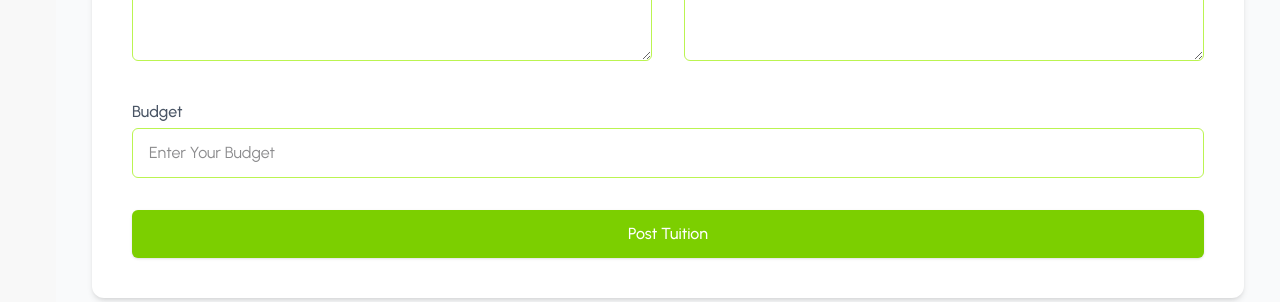
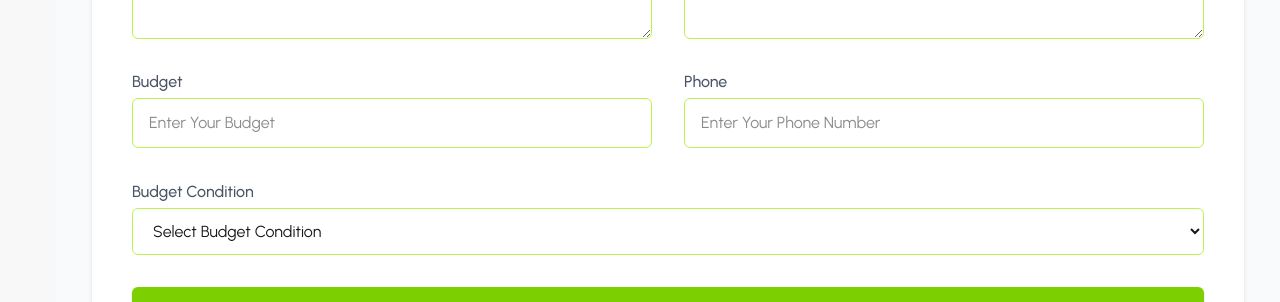
Before and after one commit to imtiaz8936/Tuition-Manager-BD-Client, a React (Vite) app: page /dashboard/post-tuition in a window 1280 px wide. Shown: the part 489-791 px from the top of the page. Built offline with nearby package versions, Linux system fonts and the light colour scheme; no server answers; sample sign-in values are in the browser's storage.

Commit message:
tuition creation form updated

```diff
--- a/src/pages/createTuition/CreateTuition.jsx
+++ b/src/pages/createTuition/CreateTuition.jsx
@@ -152,6 +152,30 @@ const CreateTuition = () => {
                 {errors.description.message}
               </p>
             )}
+
+            <div className="space-y-2 mt-4">
+              <label
+                htmlFor="budget"
+                className="block text-gray-600 font-medium mb-1"
+              >
+                Budget
+              </label>
+              <input
+                id="budget"
+                type="text"
+                placeholder="Enter Your Budget"
+                className="w-full px-4 py-3 border border-lime-300 rounded-md focus:outline-lime-500"
+                {...register("budget", {
+                  required: "Budget is required",
+                  min: { value: 0, message: "Budget must be positive" },
+                })}
+              />
+              {errors.budget && (
+                <p className="text-xs text-red-500 mt-1">
+                  {errors.budget.message}
+                </p>
+              )}
+            </div>
           </div>
 
           <div className="space-y-2">
@@ -172,32 +196,68 @@ const CreateTuition = () => {
                 {errors.location.message}
               </p>
             )}
+
+            <div className="space-y-2 mt-4">
+              <label
+                htmlFor="phone"
+                className="block text-gray-600 font-medium mb-1"
+              >
+                Phone
+              </label>
+              <input
+                id="phone"
+                type="text"
+                placeholder="Enter Your Phone Number"
+                className="w-full px-4 py-3 border border-lime-300 rounded-md focus:outline-lime-500"
+                {...register("phone", {
+                  required: "Phone is required",
+                  minLength: {
+                    value: 11,
+                    message: "Phone number cannot less than 11 digits",
+                  },
+                  maxLength: {
+                    value: 11,
+                    message: "Phone number cannot more than 11 digits",
+                  },
+                })}
+              />
+              {errors.phone && (
+                <p className="text-xs text-red-500 mt-1">
+                  {errors.phone.message}
+                </p>
+              )}
+            </div>
           </div>
+        </div>
 
-          {/* Row 3: Budget spans both columns so it doesn't break vertical rhythm */}
-          <div className="lg:col-span-2 space-y-2">
-            <label
-              htmlFor="budget"
-              className="block text-gray-600 font-medium mb-1"
-            >
-              Budget
-            </label>
-            <input
-              id="budget"
-              type="text"
-              placeholder="Enter Your Budget"
-              className="w-full px-4 py-3 border border-lime-300 rounded-md focus:outline-lime-500"
-              {...register("budget", {
-                required: "Budget is required",
-                min: { value: 0, message: "Budget must be positive" },
-              })}
-            />
-            {errors.budget && (
-              <p className="text-xs text-red-500 mt-1">
-                {errors.budget.message}
-              </p>
-            )}
-          </div>
+        {/* Budget Condition */}
+        <div className="space-y-2 mt-8">
+          <label
+            htmlFor="budgetCondition"
+            className="block text-gray-600 font-medium mb-1"
+          >
+            Budget Condition
+          </label>
+          <select
+            id="class"
+            className="w-full px-4 py-3 border border-lime-300 rounded-md bg-white focus:outline-lime-500"
+            {...register("budgetCondition", {
+              required: "Budget condition is required",
+            })}
+            defaultValue=""
+          >
+            <option value="" disabled>
+              Select Budget Condition
+            </option>
+
+            <option value="Negotiable">Negotiable</option>
+            <option value="Non-Negotiable">Non-Negotiable</option>
+          </select>
+          {errors.budgetCondition && (
+            <p className="text-xs text-red-500 mt-1">
+              {errors.budgetCondition.message}
+            </p>
+          )}
         </div>
 
         {/* Submit Button */}
--- a/src/pages/tuitions/TuitionCard.jsx
+++ b/src/pages/tuitions/TuitionCard.jsx
@@ -30,11 +30,13 @@ const TuitionCard = ({ tuition }) => {
 
       {/* Contact (Static) */}
       <p className="text-gray-700 font-medium mb-1">
-        Contact: <span className="text-blue-600">01700000000</span>
+        Contact: <span className="text-blue-600">{tuition.phone}</span>
       </p>
 
       {/* Negotiable */}
-      <p className="text-green-600 font-semibold text-sm">Negotiable</p>
+      <p className="text-green-600 font-semibold text-sm">
+        {tuition.budgetCondition}
+      </p>
 
       {/* Update & Delete Buttons */}
       <div className="flex justify-between mt-5">
```
